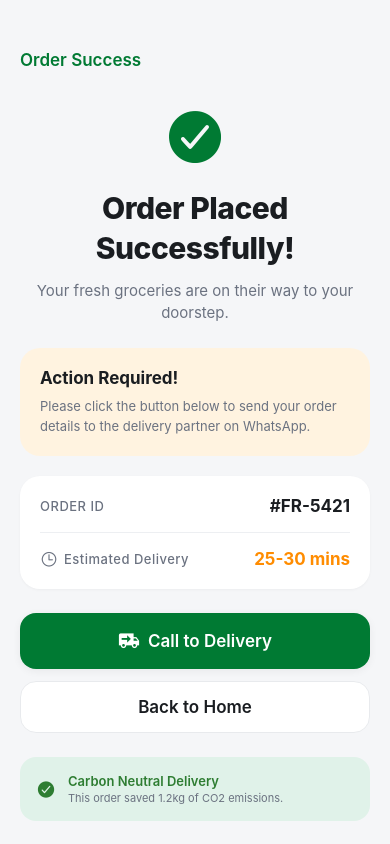
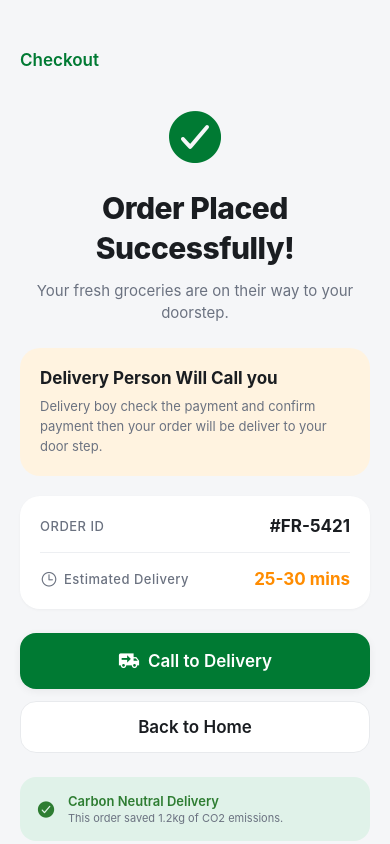
Before and after one commit to uxdsrini/kwick_delivery_app, a React Native app: screen /OrderSuccess in a window 390 px wide. Built offline with nearby package versions, Linux system fonts and the light colour scheme.

Commit message:
updated ordersuccess

```diff
--- a/src/screens/OrderSuccessScreen.js
+++ b/src/screens/OrderSuccessScreen.js
@@ -4,16 +4,14 @@ import { StatusBar } from 'expo-status-bar';
 import { Ionicons, MaterialCommunityIcons } from '@expo/vector-icons';
 import { COLORS, SPACING, RADIUS, FONTS, SHADOWS, commonStyles } from '../theme';
 
-export default function OrderSuccessScreen({ navigation, route }) {
-  const { items = [], address = {}, orderId = '#FR-5421' } = route.params || {};
-
+export default function OrderSuccessScreen({ navigation }) {
   return (
     <View style={commonStyles.screen}>
       <StatusBar style="dark" />
 
       {/* Header */}
       <View style={s.header}>
-        <Text style={s.headerTitle}>Order Success</Text>
+        <Text style={s.headerTitle}>Checkout</Text>
       </View>
 
       <ScrollView contentContainerStyle={s.scroll} showsVerticalScrollIndicator={false}>
@@ -29,9 +27,9 @@ export default function OrderSuccessScreen({ navigation, route }) {
 
         {/* Delivery Info Card */}
         <View style={s.deliveryCard}>
-          <Text style={s.deliveryTitle}>Action Required!</Text>
+          <Text style={s.deliveryTitle}>Delivery Person Will Call you</Text>
           <Text style={s.deliveryDesc}>
-            Please click the button below to send your order details to the delivery partner on WhatsApp.
+            Delivery boy check the payment and confirm payment then your order will be deliver to your door step.
           </Text>
         </View>
 
@@ -39,7 +37,7 @@ export default function OrderSuccessScreen({ navigation, route }) {
         <View style={s.orderInfoCard}>
           <View style={s.infoRow}>
             <Text style={s.infoLabel}>ORDER ID</Text>
-            <Text style={s.infoValue}>{orderId}</Text>
+            <Text style={s.infoValue}>#FR-5421</Text>
           </View>
           <View style={s.infoDivider} />
           <View style={s.infoRow}>
```
